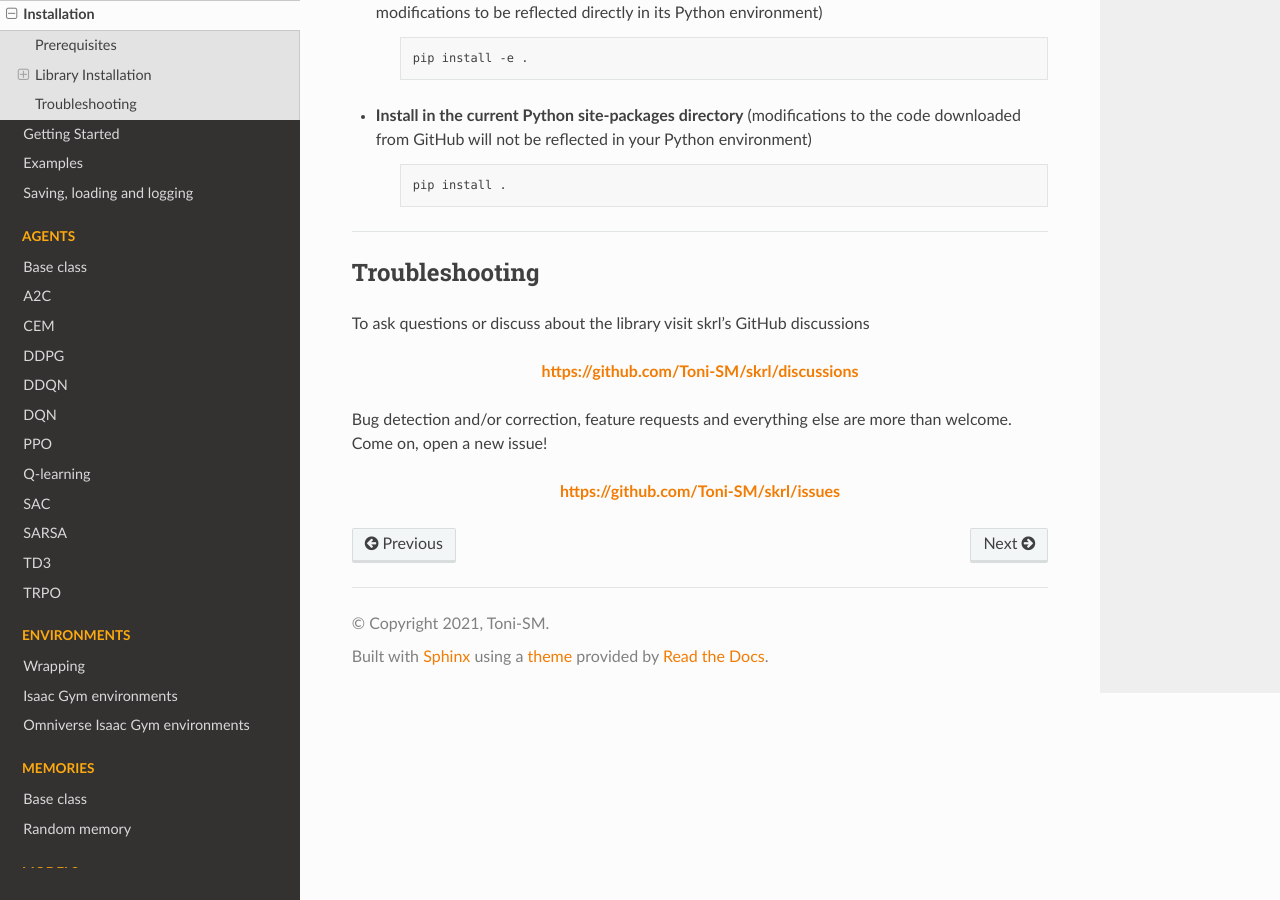
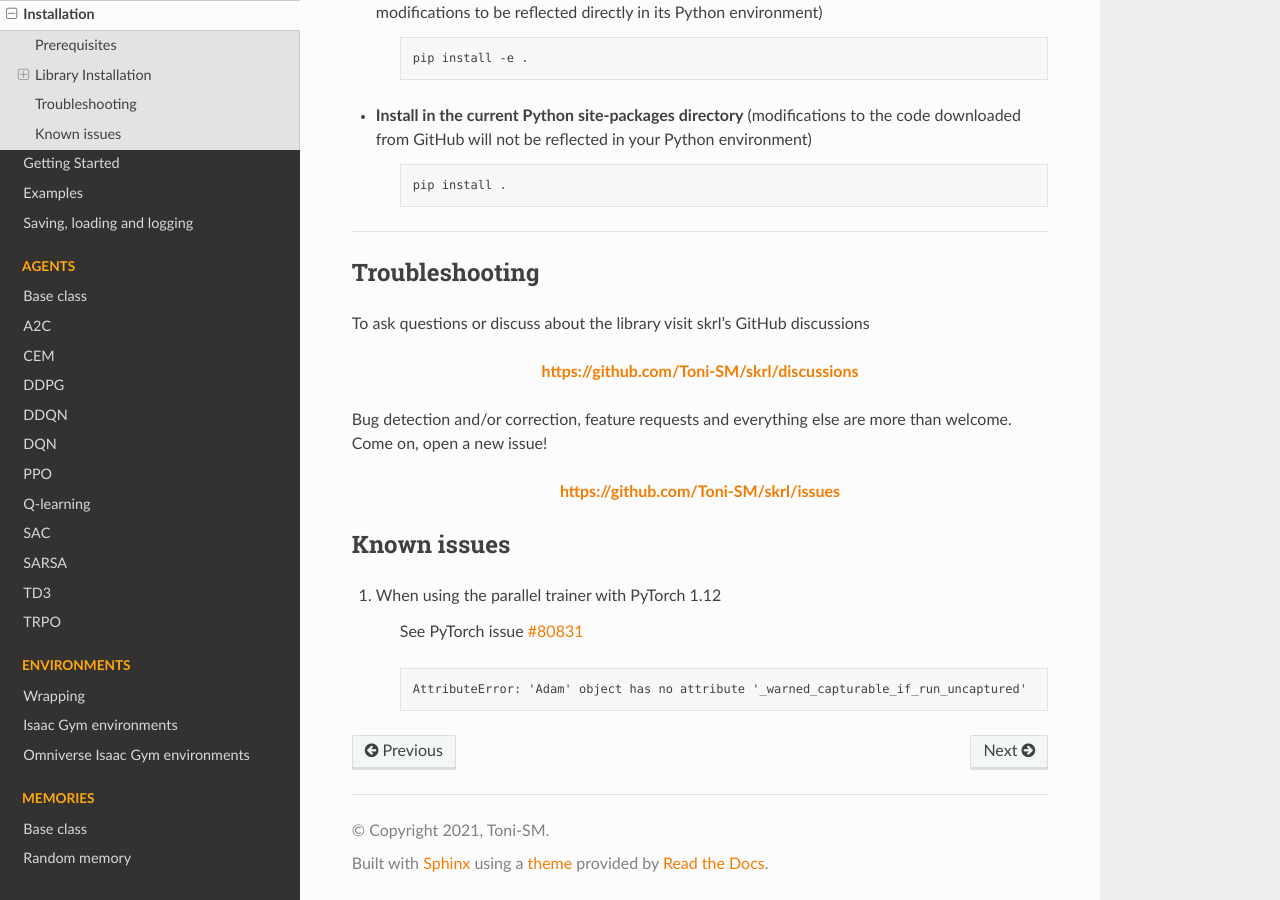
Before and after one commit to Toni-SM/skrl, a Sphinx documentation site: the page built from docs/source/intro/installation.rst, in a window 1280 px wide and 900 px high, scrolled down 835 px. Built offline with Sphinx 7.4.7 and the Read the Docs theme 2.0.0, drawn with Linux system fonts in a browser that asks for light colours.

Commit message:
Add Known issues section to docs

```diff
--- a/docs/source/intro/installation.rst
+++ b/docs/source/intro/installation.rst
@@ -66,3 +66,14 @@ To ask questions or discuss about the library visit skrl's GitHub discussions
 Bug detection and/or correction, feature requests and everything else are more than welcome. Come on, open a new issue!
 
 .. centered:: https://github.com/Toni-SM/skrl/issues
+
+Known issues
+------------
+
+1. When using the parallel trainer with PyTorch 1.12
+
+    See PyTorch issue `#80831 <https://github.com/pytorch/pytorch/issues/80831>`_
+
+    .. code-block:: text
+
+        AttributeError: 'Adam' object has no attribute '_warned_capturable_if_run_uncaptured'
```
